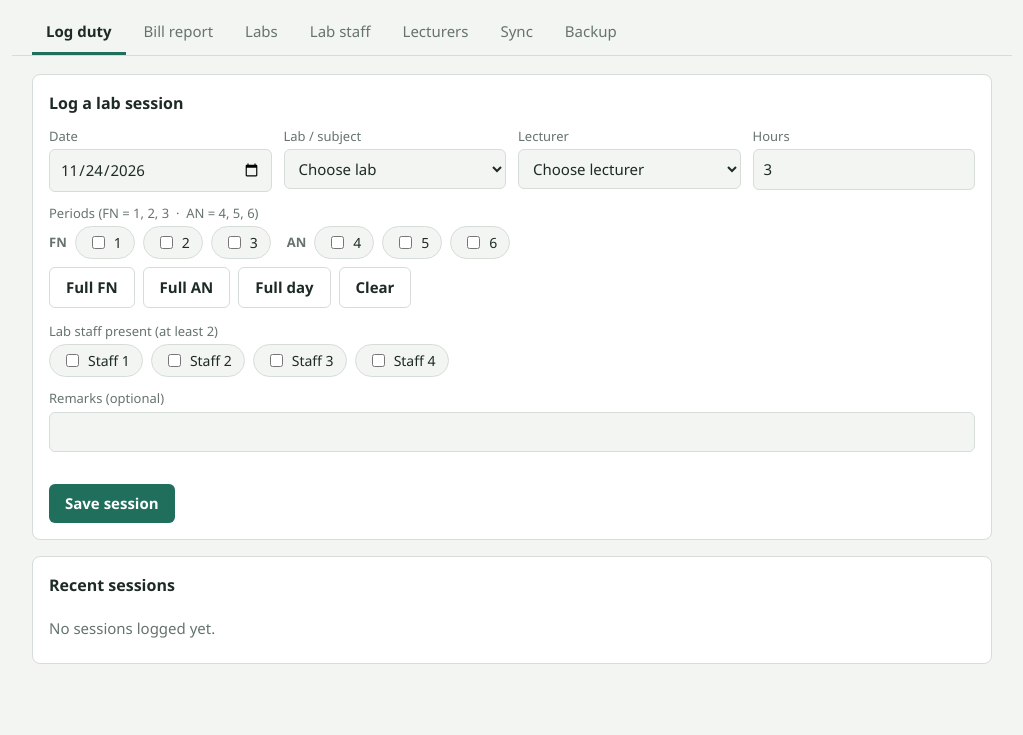
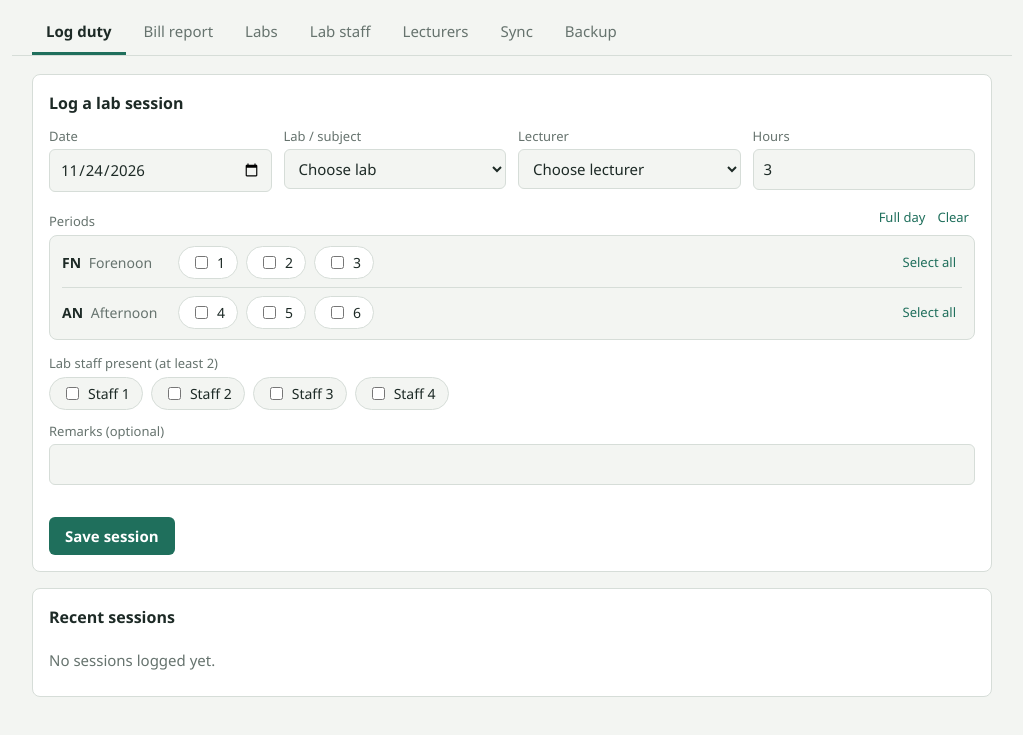
Before and after one commit to sukumaranshravan/gpcncivillab, a plain HTML site: page index.html in a window 1280 px wide. Shown: the part 99-834 px from the top of the page, without its empty margins (128-1151 px from the left). Drawn offline with Linux system fonts and the light colour scheme.

Commit message:
Update index.html

```diff
--- a/index.html
+++ b/index.html
@@ -37,6 +37,15 @@ th{color:var(--mute);font-weight:600;font-size:13px}
 .checks label{display:flex;align-items:center;gap:6px;color:var(--ink);font-size:14px;background:var(--bg);border:1px solid var(--line);border-radius:20px;padding:5px 12px;margin:0;cursor:pointer}
 .checks input{width:auto}
 .checks label:has(input:checked){background:var(--soft);border-color:var(--accent)}
+.perhead{display:flex;justify-content:space-between;align-items:flex-end;margin-bottom:4px}
+.per{border:1px solid var(--line);border-radius:8px;padding:2px 12px;background:var(--bg);margin-bottom:14px}
+.perrow{display:flex;align-items:center;gap:12px;flex-wrap:wrap;padding:8px 0}
+.perrow+.perrow{border-top:1px solid var(--line)}
+.pl{width:104px;font-size:14px;color:var(--mute)}.pl b{color:var(--ink);margin-right:4px}
+.per .checks label{background:var(--card)}
+button.link{background:none;border:0;color:var(--accent);font:inherit;font-size:13px;cursor:pointer;padding:4px 6px}
+.perrow .link{margin-left:auto}
+button.link:hover{text-decoration:underline}
 .msg{color:var(--warn);font-size:13px;min-height:18px;margin:8px 0 0}
 .empty{color:var(--mute);padding:8px 0}
 .tools{display:flex;gap:8px;flex-wrap:wrap;margin-top:6px}
@@ -71,18 +80,10 @@ th{color:var(--mute);font-weight:600;font-size:13px}
       <div><label for="lLect">Lecturer</label><select id="lLect"></select></div>
       <div><label for="lHrs">Hours</label><input type="number" id="lHrs" min="0" step="0.5" value="3"></div>
     </div>
-    <label>Periods (FN = 1, 2, 3 &nbsp;·&nbsp; AN = 4, 5, 6)</label>
-    <div class="checks" id="lPer" style="margin-bottom:8px">
-      <span style="align-self:center;color:var(--mute);font-size:13px;font-weight:600">FN</span>
-      <label><input type="checkbox" value="1">1</label><label><input type="checkbox" value="2">2</label><label><input type="checkbox" value="3">3</label>
-      <span style="align-self:center;color:var(--mute);font-size:13px;font-weight:600;margin-left:8px">AN</span>
-      <label><input type="checkbox" value="4">4</label><label><input type="checkbox" value="5">5</label><label><input type="checkbox" value="6">6</label>
-    </div>
-    <div class="tools" style="margin:0 0 14px">
-      <button type="button" class="btn ghost" data-per="1,2,3">Full FN</button>
-      <button type="button" class="btn ghost" data-per="4,5,6">Full AN</button>
-      <button type="button" class="btn ghost" data-per="1,2,3,4,5,6">Full day</button>
-      <button type="button" class="btn ghost" data-per="">Clear</button>
+    <div class="perhead"><label style="margin:0">Periods</label><span><button type="button" class="link" data-per="1,2,3,4,5,6">Full day</button><button type="button" class="link" data-per="">Clear</button></span></div>
+    <div class="per" id="lPer">
+      <div class="perrow"><span class="pl"><b>FN</b> Forenoon</span><div class="checks"><label><input type="checkbox" value="1">1</label><label><input type="checkbox" value="2">2</label><label><input type="checkbox" value="3">3</label></div><button type="button" class="link" data-per="1,2,3">Select all</button></div>
+      <div class="perrow"><span class="pl"><b>AN</b> Afternoon</span><div class="checks"><label><input type="checkbox" value="4">4</label><label><input type="checkbox" value="5">5</label><label><input type="checkbox" value="6">6</label></div><button type="button" class="link" data-per="4,5,6">Select all</button></div>
     </div>
     <label>Lab staff present (at least 2)</label>
     <div class="checks" id="lStaff"></div>
```
